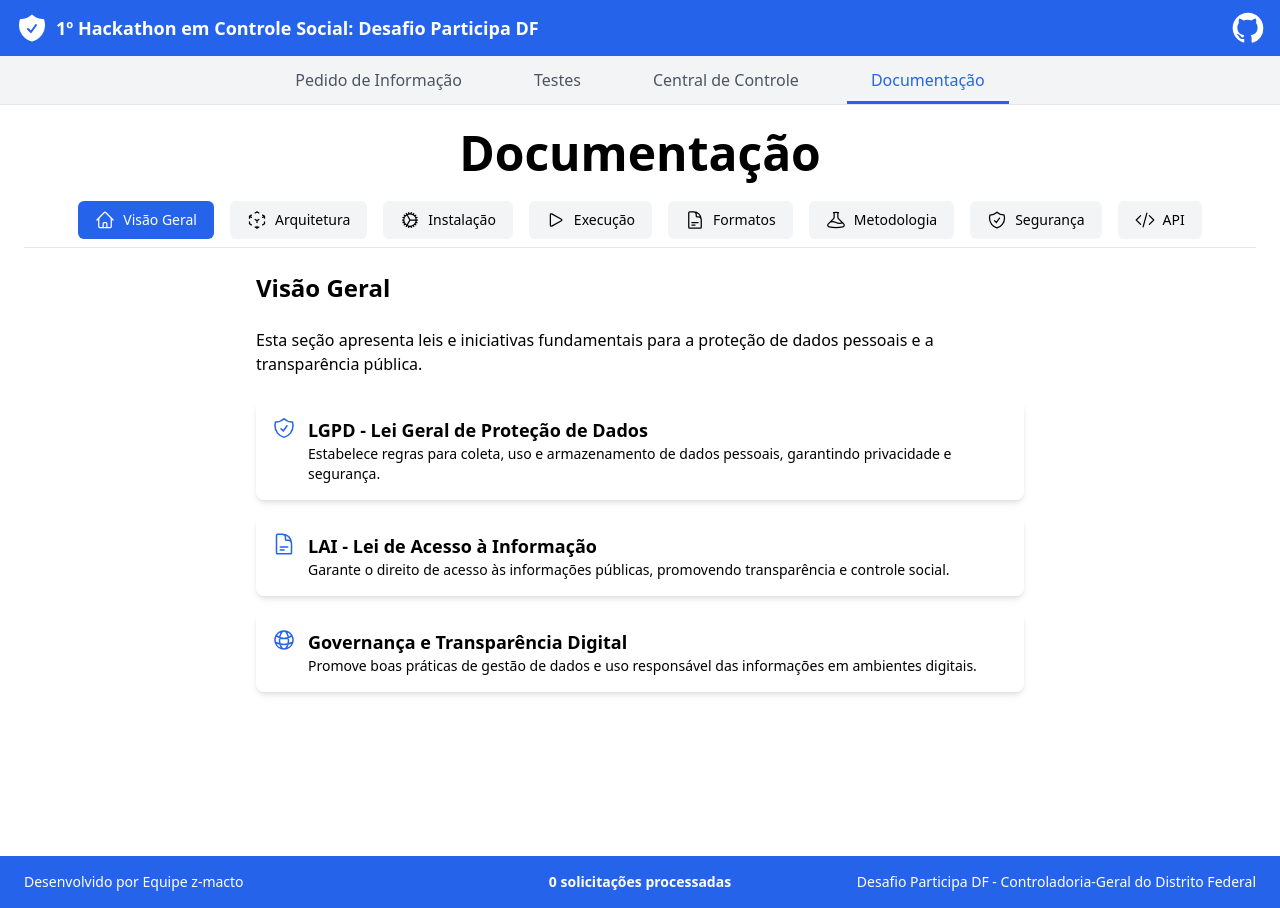
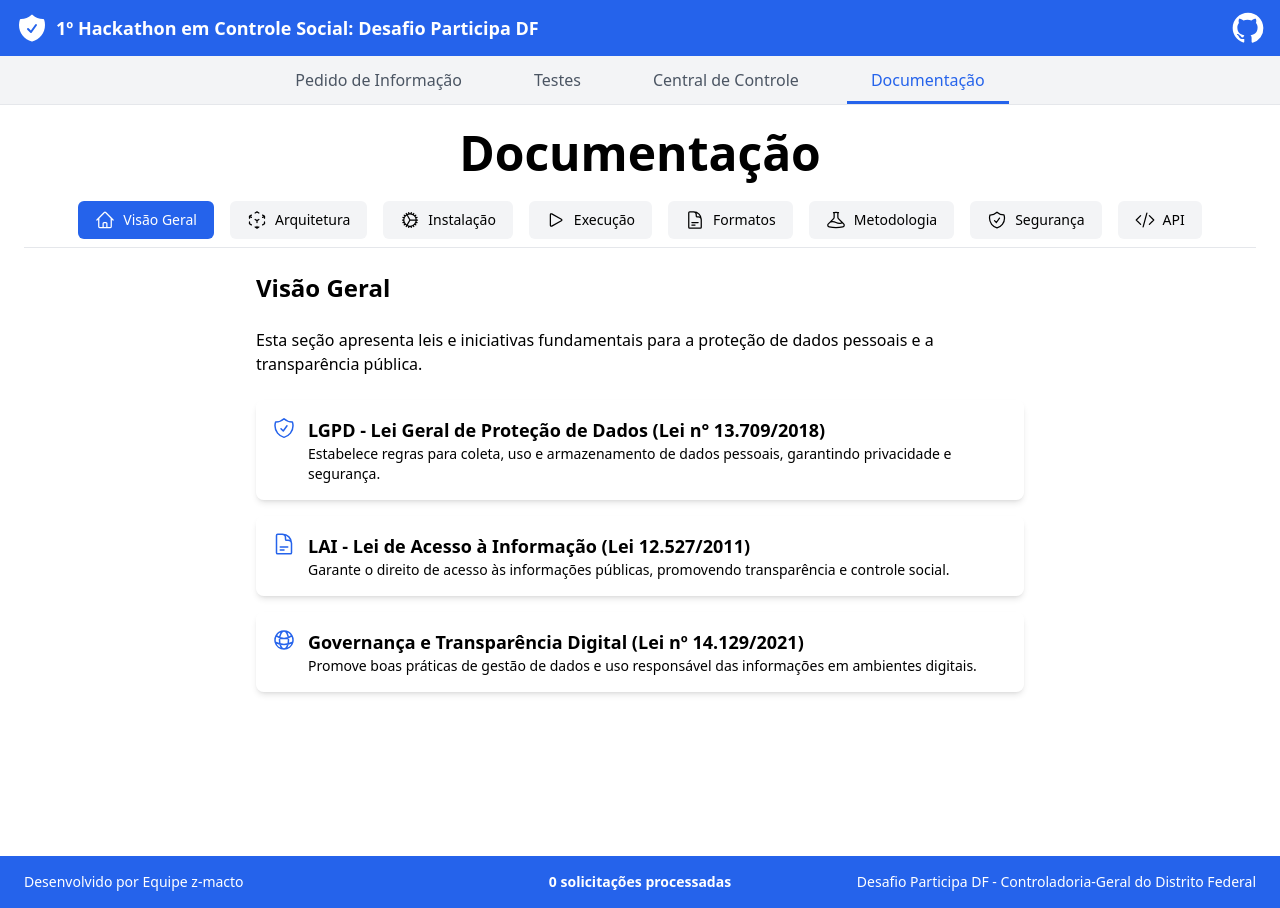
Before and after one commit to z-macto/desafio-participa-df-acesso-informacao, a React app in the folder frontend/: page / in a window 1280 px wide. Both pictures are taken after a click on the button "Documentação". Built offline with nearby package versions, Linux system fonts and the light colour scheme; no server answers; the HTML template or start-up script is replaced by a standard one.

Commit message:
Update titles with full legal references

```diff
--- a/frontend/src/documentacao/DocumentacaoVisaoGeral.tsx
+++ b/frontend/src/documentacao/DocumentacaoVisaoGeral.tsx
@@ -9,19 +9,19 @@ function DocumentacaoVisaoGeral() {
   const cards = [
     {
       icon: ShieldCheckIcon,
-      titulo: "LGPD - Lei Geral de Proteção de Dados",
+      titulo: "LGPD - Lei Geral de Proteção de Dados (Lei n° 13.709/2018)",
       descricao:
         "Estabelece regras para coleta, uso e armazenamento de dados pessoais, garantindo privacidade e segurança.",
     },
     {
       icon: DocumentTextIcon,
-      titulo: "LAI - Lei de Acesso à Informação",
+      titulo: "LAI - Lei de Acesso à Informação (Lei 12.527/2011)",
       descricao:
         "Garante o direito de acesso às informações públicas, promovendo transparência e controle social.",
     },
     {
       icon: GlobeAltIcon,
-      titulo: "Governança e Transparência Digital",
+      titulo: "Governança e Transparência Digital (Lei nº 14.129/2021)",
       descricao:
         "Promove boas práticas de gestão de dados e uso responsável das informações em ambientes digitais.",
     },
```
